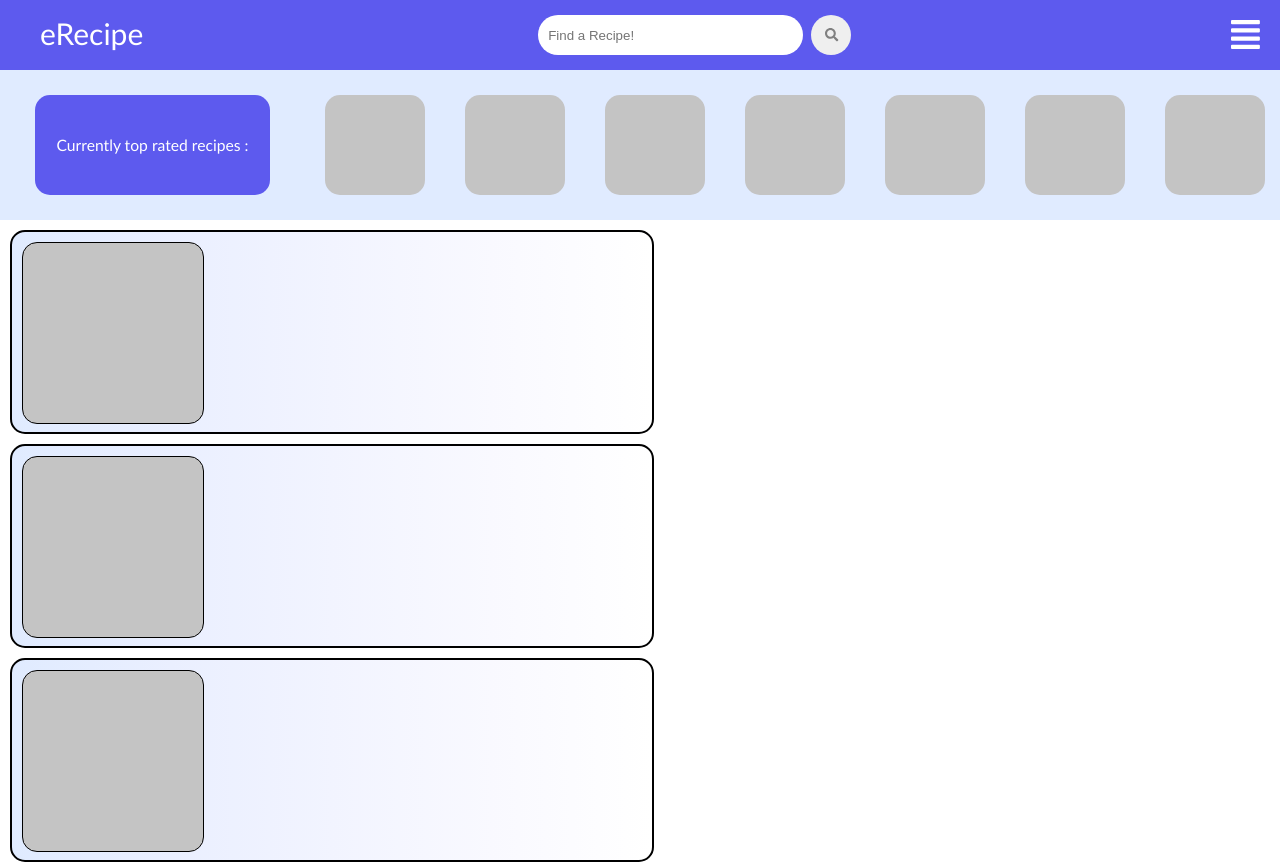
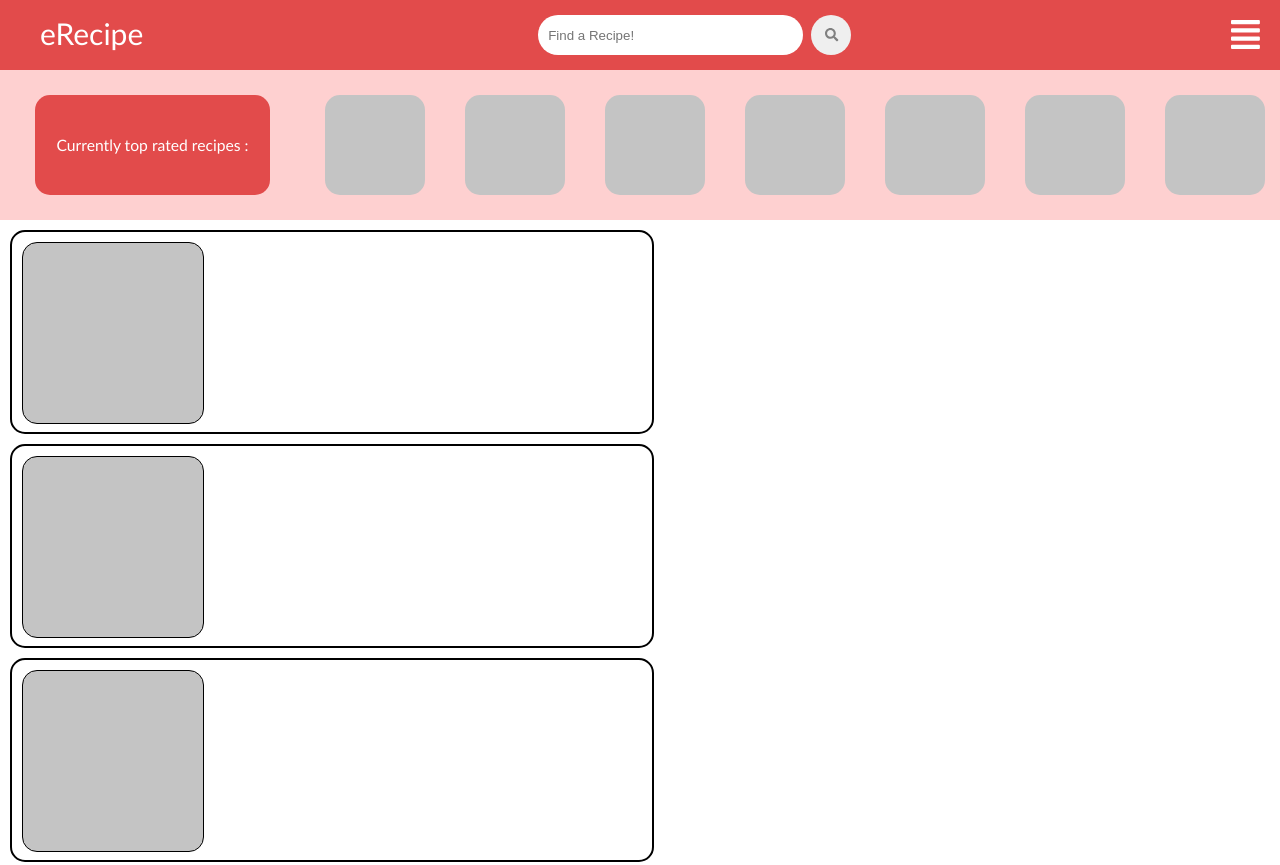
Before and after one commit to iivanu/ERecepti, a Gatsby site: page / in a window 1280 px wide. Shown: the top 865 px of the page. Built offline with nearby package versions, Linux system fonts and the light colour scheme; Gatsby itself is replaced by a stand-in of ours.

Commit message:
Changed color of the website

```diff
--- a/src/components/navBar/style.module.css
+++ b/src/components/navBar/style.module.css
@@ -1,6 +1,6 @@
 .navBar {
     height: 70px;
-    background-color: #5D5AEE;
+    background-color: #E24B4B;
     display: flex;
     flex-direction: row;
 }
--- a/src/components/recipe/style.module.css
+++ b/src/components/recipe/style.module.css
@@ -1,7 +1,6 @@
 .recipe {
     display: flex;
     flex-direction: row;
-    background-image: linear-gradient(to right, #e0ebff, #eaefff, #f2f4ff, #f9f9ff, #ffffff);
     width: 50%;
     height: 200px;
     border-radius: 15px;
--- a/src/components/topRecipeBar/style.module.css
+++ b/src/components/topRecipeBar/style.module.css
@@ -1,7 +1,7 @@
 .topRecipeBar {
     display: flex;
     flex-direction: row;
-    background-color: #E0EBFF;
+    background-color: #FED0D0;
     width: 100%;
     height: 150px;
     overflow: auto;
@@ -11,7 +11,7 @@
     margin: auto 35px;
     height: 100px;
     border-radius: 15px;
-    background-color: #5D5AEE;
+    background-color: #E24B4B;
     width: 17%;
     min-width: 235px;
     display: flex;
```
Also changed, not shown: README.md.
